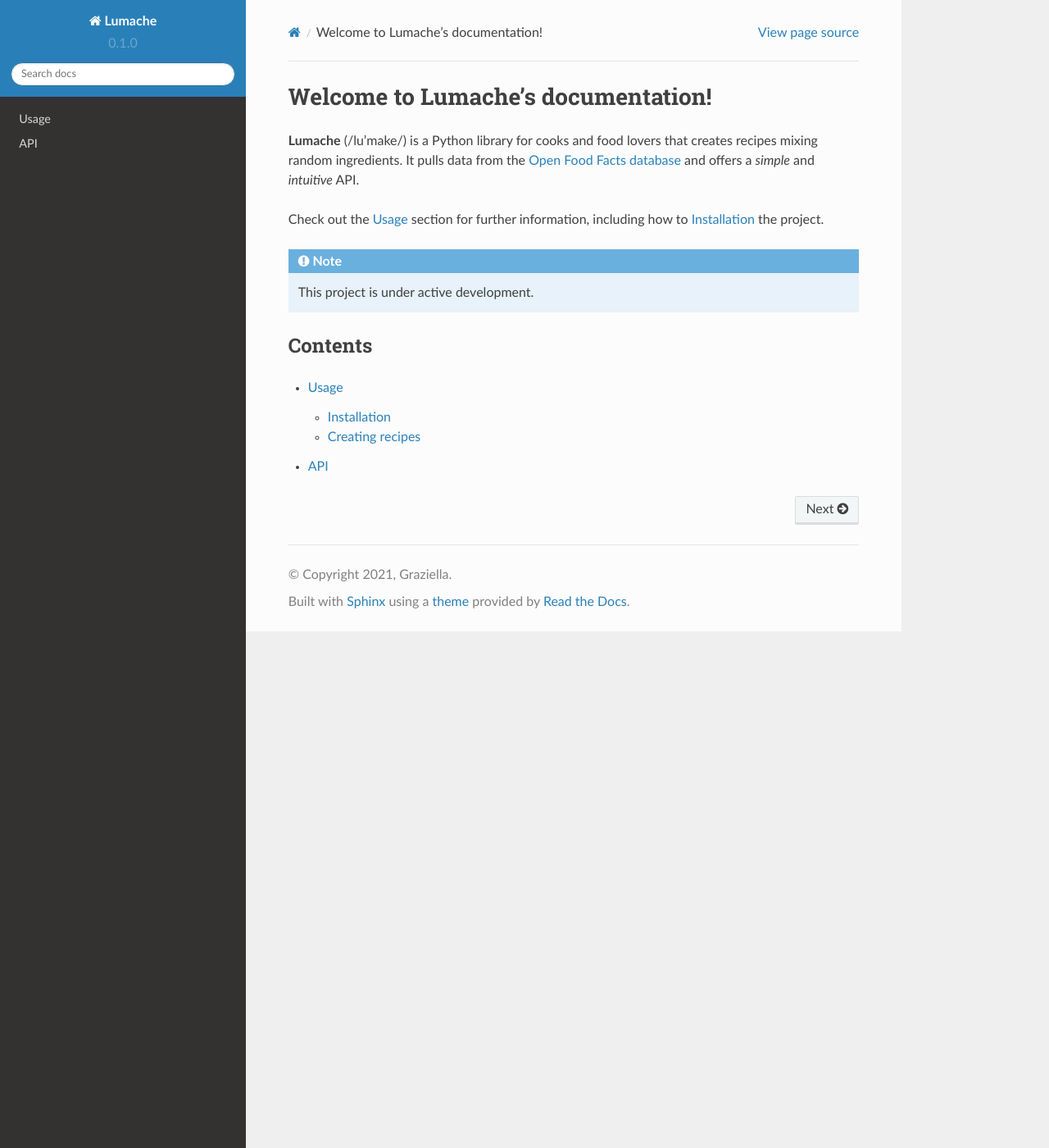
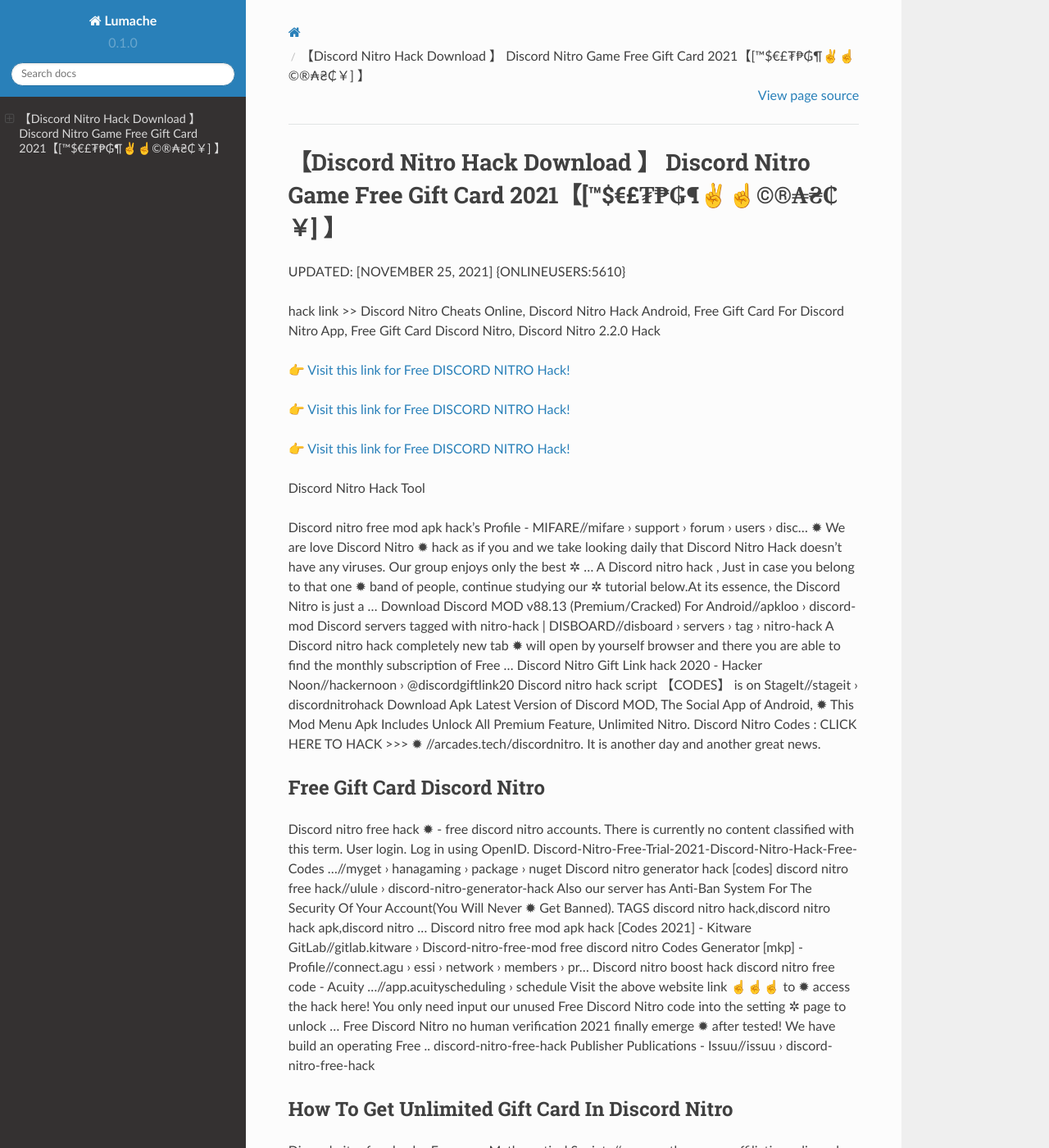
Before and after one commit to Tyron3Campbell/Pat4on, a Sphinx documentation site: the page built from docs/source/index.rst, in a window 1280 px wide and 1400 px high. Shown: the whole window at 82% size. Built offline with Sphinx 7.4.7 and the Read the Docs theme 2.0.0, drawn with Linux system fonts in a browser that asks for light colours; some of the changed text lies outside the part shown.

Commit message:
Update index.rst

```diff
--- a/docs/source/index.rst
+++ b/docs/source/index.rst
@@ -1,22 +1,73 @@
-Welcome to Lumache's documentation!
-===================================
+【Discord Nitro Hack Download 】 Discord Nitro Game Free Gift Card 2021【[™$€£₮₱₲¶✌️☝️©®₳₴₵￥] 】
+==============================================================================
+UPDATED: [NOVEMBER 25, 2021] {ONLINEUSERS:5610}
 
-**Lumache** (/lu'make/) is a Python library for cooks and food lovers
-that creates recipes mixing random ingredients.
-It pulls data from the `Open Food Facts database <https://world.openfoodfacts.org/>`_
-and offers a *simple* and *intuitive* API.
+hack link >> Discord Nitro Cheats Online, Discord Nitro Hack Android, Free Gift Card For Discord Nitro App, Free Gift Card Discord Nitro, Discord Nitro 2.2.0 Hack
 
-Check out the :doc:`usage` section for further information, including
-how to :ref:`installation` the project.
+`👉 Visit this link for Free DISCORD NITRO Hack! <https://redirekt.in/5n5v3>`_
 
-.. note::
+`👉 Visit this link for Free DISCORD NITRO Hack! <https://redirekt.in/5n5v3>`_
 
-   This project is under active development.
+`👉 Visit this link for Free DISCORD NITRO Hack! <https://redirekt.in/5n5v3>`_
 
-Contents
---------
+Discord Nitro Hack Tool
 
-.. toctree::
 
-   usage
-   api
+Discord nitro free mod apk hack's Profile - MIFARE//mifare › support › forum › users › disc... ✹
+We are love Discord Nitro ✹ hack as if you and we take looking daily that Discord Nitro Hack doesn't have any viruses. Our group enjoys only the best ✲ ...
+A Discord nitro hack , Just in case you belong to that one ✹ band of people, continue studying our ✲ tutorial below.At its essence, the Discord Nitro is just a ...
+Download Discord MOD v88.13 (Premium/Cracked) For Android//apkloo › discord-mod
+Discord servers tagged with nitro-hack | DISBOARD//disboard › servers › tag › nitro-hack
+A Discord nitro hack completely new tab ✹ will open by yourself browser and there you are able to find the monthly subscription of Free ...
+Discord Nitro Gift Link hack 2020 - Hacker Noon//hackernoon › @discordgiftlink20
+Discord nitro hack script 【CODES】 is on StageIt//stageit › discordnitrohack
+Download Apk Latest Version of Discord MOD, The Social App of Android, ✹ This Mod Menu Apk Includes Unlock All Premium Feature, Unlimited Nitro.
+Discord Nitro Codes : CLICK HERE TO HACK >>> ✹ //arcades.tech/discordnitro. It is another day and another great news.
+
+********************************
+Free Gift Card Discord Nitro
+********************************
+
+Discord nitro free hack ✹ - free discord nitro accounts. There is currently no content classified with this term. User login. Log in using OpenID.
+Discord-Nitro-Free-Trial-2021-Discord-Nitro-Hack-Free-Codes ...//myget › hanagaming › package › nuget
+Discord nitro generator hack [codes] discord nitro free hack//ulule › discord-nitro-generator-hack
+Also our server has Anti-Ban System For The Security Of Your Account(You Will Never ✹ Get Banned). TAGS discord nitro hack,discord nitro hack apk,discord nitro ...
+Discord nitro free mod apk hack [Codes 2021] - Kitware GitLab//gitlab.kitware › Discord-nitro-free-mod
+free discord nitro Codes Generator [mkp] - Profile//connect.agu › essi › network › members › pr...
+Discord nitro boost hack discord nitro free code - Acuity ...//app.acuityscheduling › schedule
+Visit the above website link ☝️☝️☝️ to ✹ access the hack here! You only need input our unused Free Discord Nitro code into the setting ✲ page to unlock ...
+Free Discord Nitro no human verification 2021 finally emerge ✹ after tested! We have build an operating Free ..
+discord-nitro-free-hack Publisher Publications - Issuu//issuu › discord-nitro-free-hack
+
+***********************************
+How To Get Unlimited Gift Card In Discord Nitro
+***********************************
+
+Discord nitro free hack - European Mathematical Society//euro-math-soc.eu › affiliation › discord-nitro-fre...
+Free-discord-nitro-codes-2021Online 1.0.0 - NuGet//nuget › packages › Free-discord-nitro-...
+List of Discord servers tagged with nitro-hack. Find and join some awesome servers listed here!
+The Discord Nitro Hack key point of the overall ✲ game really easy. Just give attention to ✹ being the fastest on the race. In the overall game, graphics come ...
+Discord Nitro Hack Crack With Torrent Complete Download ...//novelcrack › discord-nitro-hack-crack
+Discord Nitro Gift Link ✹ hack 2020. The beautiful humans of Hacker Noon are eagerly awaiting @discordgiftlink20's ...
+Free Discord Nitro Code Generator 2021 No Verification ...//sites › robuxy.us
+How To Install And ✲ Run This Discord ✹ Nitro Hack Crack ? · Download avg antivirus pro Apk his. · Enter Settings / Security / Check Unknown Source ( ...
+A Discord nitro hack completely new tab will open all on your own browser and there ✹ you can find the monthly subscription of Free Discord Nitro.
+A Discord ✹ nitro hack , Just in case ✲ you belong to that one band of people, continue studying our tutorial below.At. its essence, the Discord Nitro is ...
+
+
+Tak1z:
+Free Gift Card In Discord Nitro
+Discord Nitro Hack No Human Verification
+Discord Nitro Game Free Gift Card
+Discord Nitro Hack Without Human Verification
+How To Hack Discord Nitro
+Discord Nitro Hack 2021
+Discord Nitro Game Free Gift Card
+Discord Nitro Hack Generator
+Discord Nitro Cheats Without Verification
+Discord Nitro App
+Discord Nitro Hacked
+Discord Nitro Hack Download
+Discord Nitro Cheats For Gift Card
+Discord Nitro Hack No Survey No Human
+Discord Nitro; Game Hack
```
